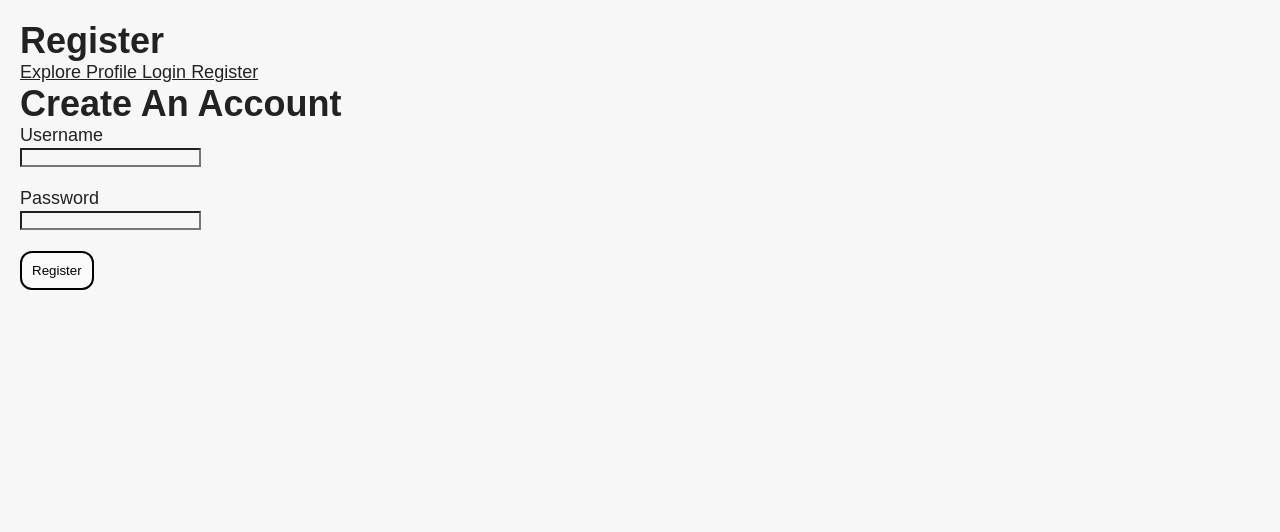
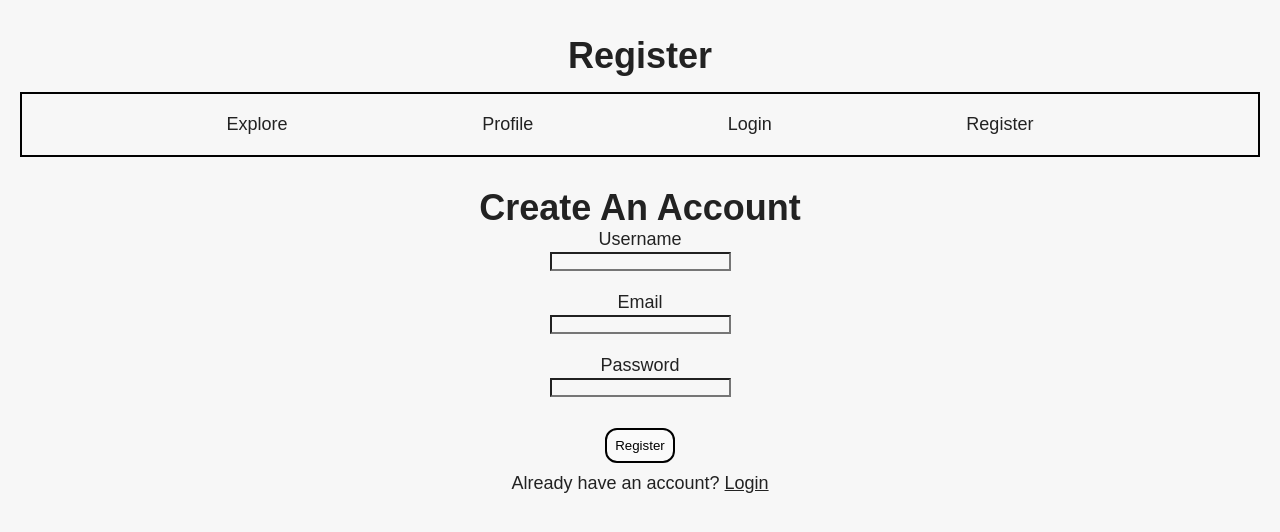
Before and after one commit to KingBobSkibidi/FBLC-business-project, a Flask app: page /register in a window 1280 px wide. Shown: the top 532 px of the page. Run offline with Flask 3, Linux system fonts and the light colour scheme; some libraries are stand-ins or nearby versions.

Commit message:
Jan 1: Login page + commenting + navbar + styling + edits
- Added login page, and finished both html and python sql.
- Added email to register and login so that only 1 account per email
- edited styling spacing, navbar and created center text class
- made link to all pages into simple navbar on all html pages
- added <lang="en"> and <charset="UTF-8"> to all html pages, not necessary but coding norm
- added for= and id= to label and input in login and register to improve usability from multiple fields
- commented for register and login python/sql functions
- also created proper postgresql database today and added tester file to test if it worked, also for future tests if needed

```diff
--- a/app.py
+++ b/app.py
@@ -1,5 +1,5 @@
-from flask import Flask, render_template, request, redirect, url_for
-from werkzeug.security import generate_password_hash
+from flask import Flask, render_template, request, redirect, url_for, session
+from werkzeug.security import generate_password_hash, check_password_hash
 from db import get_db_connection
 
 app = Flask(__name__)
@@ -13,20 +13,69 @@ def index():
 def profile():
     return render_template("profile.html")
 
-@app.route("/login")
+@app.route("/login", methods=["GET", "POST"])
 def login():
-    return render_template("login.html")
+    if request.method=="POST":
+        #get user input and initialize
+        email = request.form["email"].strip()
+        password = request.form["password"].strip()
+
+        conn = get_db_connection()
+        cur = conn.cursor()
+
+        #query
+        cur.execute(
+            "SELECT id, username, password_hash FROM users WHERE email = %s", #%s placeholder, avoid sql injection
+            (email,)
+        )
+        user = cur.fetchone() #fetch single row returned by the query; safe because emails are unique”
+
+        #close cursor and database
+        cur.close()
+        conn.close()
+
+        #if correct login, store user data for session and redirect to profile
+        if user and check_password_hash(user["password_hash"], password):
+            session["user_id"] = user["id"]
+            session["username"] = user["username"]
+            return redirect(url_for("profile"))
+
+        return "Invalid email or password" #incorrect login
+
+    return render_template("login.html") #display login page when called
 
 @app.route("/register", methods=["GET", "POST"])
 def register():
     if request.method == "POST":
-        username = request.form['username'].strip()
-        password = request.form['password'].strip()
+        #get user input and initialize
+        username = request.form["username"].strip()
+        email = request.form["email"].strip()
+        password = request.form["password"].strip()
+
         password_hash = generate_password_hash(password)
 
         conn = get_db_connection()
         cur = conn.cursor()
-    return render_template("register.html")
+
+        #query
+        try:
+            cur.execute(
+                "INSERT INTO users (username, email, password_hash) VALUES (%s, %s, %s)", #%s placeholder, avoid sql injection
+                (username, email, password_hash)
+            )
+            conn.commit()
+
+        except Exception as e: #if failed database rollback and return reason
+            conn.rollback()
+            return f"Registration failed: {e}"
+
+        finally: #close cursor and database
+            cur.close()
+            conn.close()
+
+        return redirect(url_for("login")) #redirect to login
+
+    return render_template("register.html") #display register page when called
 
 if __name__ == "__main__":
     app.run(debug=True)
--- a/db.py
+++ b/db.py
@@ -4,7 +4,7 @@ import psycopg
 DB_CONFIG = {
     "dbname": "locally",
     "user": "postgres",
-    "password": "YOUR_PASSWORD",  # replace with your password
+    "password": "Bai12345!",
     "host": "localhost",
     "port": 5432
 }
--- a/static/css/style.css
+++ b/static/css/style.css
@@ -12,16 +12,30 @@ body {
     padding: 20px;
 }
 
+.center_text {
+    margin: 15px;
+    text-align: center;
+}
+
+.input {
+    border: 2px solid black;
+}
+
 .navbar {
     border: 2px solid black;
+    display: flex;
+    justify-content: space-evenly;
     align-items: center;
     position:sticky;
+    padding: 10px 30px;
+    margin-bottom: 30px;
     top: 0;
     z-index: 1000;
 }
 
 .navbar a {
     text-decoration: none;
+    padding: 10px 20px 10px 0;
     transition: transform 0.1s;
 }
 
@@ -32,7 +46,8 @@ body {
 button {
     background-color: #fafafa;
     color: black;
-    padding: 10px;
+    padding: 8px;
+    margin: 10px 0;
     border: 2px solid black;
     border-radius: 12px;
     cursor: pointer;
--- a/templates/register.html
+++ b/templates/register.html
@@ -1,29 +1,42 @@
 <!DOCTYPE html>
-<html>
+<html lang="en">
 
 <head>
+    <meta charset="UTF-8">
     <title> Register | Locally </title>
     <link rel="stylesheet" href="{{ url_for('static', filename='css/style.css') }}">
 </head>
 
 <body>
-    <h1> Register </h1>
+    <h1 class="center_text"> Register </h1>
 
+    <div class="navbar">
         <a href="{{ url_for('index') }}"> Explore </a>
         <a href="{{ url_for('profile') }}"> Profile </a>
         <a href="{{ url_for('login') }}"> Login </a>
         <a href="{{ url_for('register') }}"> Register </a>
+    </div>
 
+    <div class="center_text">
         <h1> Create An Account </h1>
         <form method="POST">
-        <label> Username </label><br>
-        <input type="text" name="username" required><br><br>
+            <label for="username"> Username </label><br>
+            <input type="text" name="username" id="username" required><br><br>
 
-        <label> Password </label><br>
-        <input type="text" name="password" required><br><br>
+            <label for="email">Email</label><br>
+            <input type="email" name="email" id="email" required><br><br>
+
+            <label for="password"> Password </label><br>
+            <input type="text" name="password" id="password" required><br><br>
 
             <button type="submit"> Register </button>
         </form>
+
+        <p>
+            Already have an account?
+            <a href="{{ url_for('login') }}">Login</a>
+        </p>
+    </div>
 </body>
 
 </html>
```
Also changed, not shown: templates/index.html (+10 -6 lines), templates/login.html (+28 -6 lines), templates/profile.html (+10 -6 lines), tester.py (added, +13 -0 lines). Lines whose indentation alone changed are shown as unchanged.
